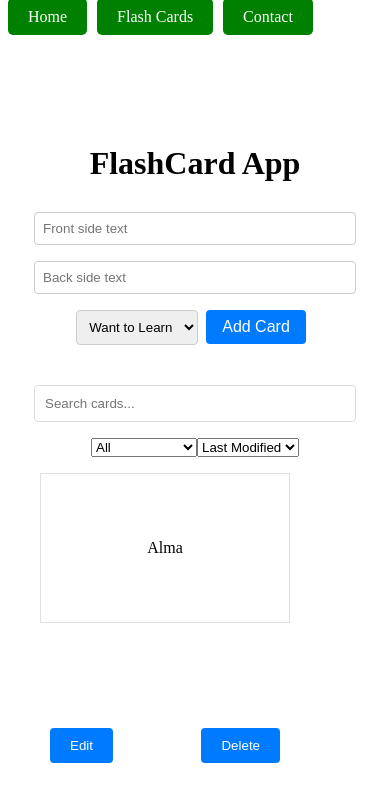
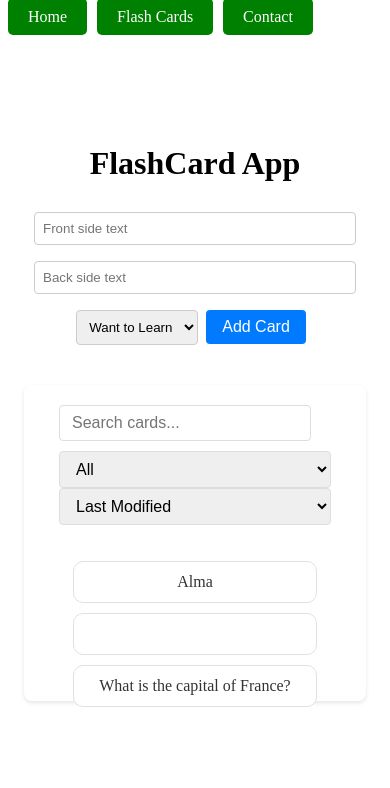
Before and after one commit to bayazidfr/my-first-app, a React (Create React App) app: page /flashcards in a window 390 px wide. Shown: the top 788 px of the page. Built offline with nearby package versions, Linux system fonts and the light colour scheme; data requests are answered from the project's data file.

Commit message:
Improve Error Handling to FlashCardList.js

```diff
--- a/src/components/FlashCardPage/FlashCard.css
+++ b/src/components/FlashCardPage/FlashCard.css
@@ -1,16 +1,24 @@
 .flashcard-container {
   perspective: 1000px;
-  width: 250px;
-  height: 300px;
-  margin: 1rem;
+  width: 100%;
+  max-width: 300px;
+  /* Responsive width */
+  height: 200px;
+  /* Adjusted for better proportion */
+  margin: 1rem auto;
+  /* Centered */
   position: relative;
+  cursor: pointer;
+  /* Indicates interactivity */
+  box-shadow: 0 4px 8px rgba(0, 0, 0, 0.1);
+  /* Subtle shadow for depth */
 }
 
 .flashcard {
-  width: 250px;
-  height: 150px;
+  width: 100%;
+  height: 100%;
   transform-style: preserve-3d;
-  transition: 0.6s;
+  transition: transform 0.6s;
 }
 
 .flashcard.is-flipped {
@@ -25,35 +33,76 @@
   display: flex;
   align-items: center;
   justify-content: center;
-  border: 1px solid #e1e1e1;
-  padding: 15px;
+  border-radius: 10px;
+  /* Rounded corners */
+  padding: 20px;
   box-sizing: border-box;
+  color: #333;
+  /* Darker text for readability */
+  font-size: 1.1em;
+  /* Slightly larger text */
 }
 
 .front {
   background: #ffffff;
+  border: 1px solid #e1e1e1;
 }
 
 .back {
-  background: #f9f9f9;
+  background: #f7f7f7;
+  border: 1px solid #d1d1d1;
   transform: rotateY(180deg);
+  overflow-y: auto;
+  /* Adds scroll for long content */
 }
 
 .card-controls {
   position: absolute;
   bottom: 10px;
   right: 10px;
+  display: none;
+  /* Hidden by default */
+}
+
+.flashcard-container:hover .card-controls {
   display: flex;
   justify-content: space-between;
   width: calc(100% - 20px);
-}
-
-.flashcard-container:hover .card-controls {
-  display: block;
 }
 
 .card-info {
   position: absolute;
   bottom: 10px;
   left: 10px;
+  font-size: 0.8em;
+  /* Smaller text for metadata */
+  color: #666;
+  /* Lighter color for metadata */
 }
+
+button {
+  background-color: #007bff;
+  color: white;
+  border: none;
+  padding: 5px 10px;
+  margin: 0 5px;
+  border-radius: 5px;
+  cursor: pointer;
+  transition: background-color 0.3s;
+}
+
+button:hover {
+  background-color: #0056b3;
+}
+
+@media (max-width: 500px) {
+  .flashcard-container {
+    max-width: 90%;
+    height: auto;
+  }
+
+  .card-side {
+    font-size: 1em;
+    /* Adjust font size for smaller screens */
+  }
+}
--- a/src/components/FlashCardPage/FlashCard.js
+++ b/src/components/FlashCardPage/FlashCard.js
@@ -1,15 +1,38 @@
-import React, { useState } from 'react';
+import React, { useState, useEffect } from 'react';
 import './FlashCard.css';
 
 const FlashCard = ({ card, onEdit, onDelete }) => {
   const [isFlipped, setIsFlipped] = useState(false);
 
+  // Auto-flip back after 3 seconds
+  useEffect(() => {
+    if (isFlipped) {
+      const timer = setTimeout(() => {
+        setIsFlipped(false);
+      }, 3000);
+      return () => clearTimeout(timer);
+    }
+  }, [isFlipped]);
+
   const flipCard = () => {
     setIsFlipped(!isFlipped);
   };
 
+  // Keyboard accessibility for flipping
+  const handleKeyPress = (event) => {
+    if (event.key === 'Enter' || event.key === ' ') {
+      flipCard();
+    }
+  };
+
   return (
-    <div className="flashcard-container" onClick={flipCard} onMouseLeave={() => setIsFlipped(false)}>
+    <div
+      className="flashcard-container"
+      onClick={flipCard}
+      onKeyPress={handleKeyPress}
+      tabIndex={0} // Make div focusable
+      aria-label="Flip card" // Accessibility label
+    >
       <div className={`flashcard ${isFlipped ? 'is-flipped' : ''}`}>
         <div className="card-side front">
           <p>{card.front}</p>
--- /dev/null
+++ b/src/components/FlashCardPage/FlashCardList.css
@@ -0,0 +1,52 @@
+.flashcard-list-container {
+  max-width: 800px;
+  margin: auto;
+  padding: 20px;
+  box-shadow: 0 2px 4px rgba(0, 0, 0, 0.1);
+  border-radius: 8px;
+  background-color: #fff;
+}
+
+.controls {
+  display: flex;
+  justify-content: space-between;
+  align-items: center;
+  margin-bottom: 20px;
+  padding: 0 15px;
+}
+
+.controls input,
+.controls select {
+  padding: 8px 12px;
+  border: 1px solid #ddd;
+  border-radius: 4px;
+  font-size: 16px;
+}
+
+.controls input {
+  flex-grow: 1;
+  margin-right: 10px;
+}
+
+.controls select {
+  min-width: 150px;
+}
+
+.flashcard-list {
+  display: grid;
+  grid-template-columns: repeat(auto-fit, minmax(250px, 1fr));
+  gap: 20px;
+  padding: 0 15px;
+}
+
+@media (max-width: 600px) {
+  .controls {
+    flex-direction: column;
+    align-items: stretch;
+  }
+
+  .controls input {
+    margin-bottom: 10px;
+    margin-right: 0;
+  }
+}
--- a/src/components/FlashCardPage/FlashCardList.js
+++ b/src/components/FlashCardPage/FlashCardList.js
@@ -1,17 +1,28 @@
 import React, { useState, useEffect } from 'react';
 import FlashCard from './FlashCard';
 import axios from 'axios';
+import './FlashCardList.css';
 
 const FlashCardList = () => {
   const [cards, setCards] = useState([]);
   const [searchTerm, setSearchTerm] = useState('');
   const [statusFilter, setStatusFilter] = useState('All');
   const [sortKey, setSortKey] = useState('lastModified');
+  const [isLoading, setIsLoading] = useState(false);
+  const [error, setError] = useState(null);
 
   useEffect(() => {
     const fetchData = async () => {
-      const result = await axios('http://localhost:5000/cards');
-      setCards(result.data.sort((a, b) => new Date(b[sortKey]) - new Date(a[sortKey])));
+      setIsLoading(true);
+      setError(null);
+      try {
+        const response = await axios('http://localhost:5000/cards');
+        const sortedCards = response.data.sort((a, b) => new Date(b[sortKey]) - new Date(a[sortKey]));
+        setCards(sortedCards);
+      } catch (err) {
+        setError('Failed to fetch cards');
+      }
+      setIsLoading(false);
     };
     fetchData();
   }, [sortKey]);
@@ -21,19 +32,30 @@ const FlashCardList = () => {
   };
 
   const handleDelete = async (cardId) => {
+    try {
       await axios.delete(`http://localhost:5000/cards/${cardId}`);
       setCards(cards.filter(card => card.id !== cardId));
+    } catch (err) {
+      setError('Failed to delete card');
+    }
   };
 
-  const filteredCards = cards.filter(card => {
-    return (
+  const filteredCards = cards.filter(card =>
     (card.front.toLowerCase().includes(searchTerm.toLowerCase()) || card.back.toLowerCase().includes(searchTerm.toLowerCase())) &&
     (statusFilter === 'All' || card.status === statusFilter)
   );
-  });
+
+  if (error) {
+    return <div>Error: {error}</div>;
+  }
+
+  if (isLoading) {
+    return <div>Loading...</div>;
+  }
 
   return (
-    <div>
+    <div className="flashcard-list-container">
+      <div className="controls">
         <input type="text" placeholder="Search cards..." onChange={(e) => setSearchTerm(e.target.value)} />
         <select onChange={(e) => setStatusFilter(e.target.value)}>
           <option value="All">All</option>
@@ -43,8 +65,10 @@ const FlashCardList = () => {
         </select>
         <select onChange={(e) => setSortKey(e.target.value)}>
           <option value="lastModified">Last Modified</option>
+          <option value="front">Card Front</option> {/* Added for sorting by card front */}
           {/* Add other sort options here */}
         </select>
+      </div>
       <div className="flashcard-list">
         {filteredCards.map(card => (
           <FlashCard key={card.id} card={card} onEdit={handleEdit} onDelete={handleDelete} />
--- a/src/components/HomePage/HomePage.css
+++ b/src/components/HomePage/HomePage.css
@@ -1,6 +1,8 @@
 .home-container {
   padding: 20px;
   background-color: #f4f4f4;
+  font-family: 'Arial', sans-serif;
+  /* Consider a more modern font */
 }
 
 .intro-section {
@@ -10,6 +12,7 @@
 
 .intro-section h1 {
   font-size: 2.5em;
+  /* Ensure this scales well on smaller screens */
   margin-bottom: 10px;
 }
 
@@ -22,6 +25,8 @@
   margin-top: 20px;
   color: #444;
   line-height: 1.6;
+  text-align: left;
+  /* Improve readability */
 }
 
 .projects-container {
@@ -38,13 +43,21 @@
   padding: 20px;
   background: #fff;
   box-shadow: 0 2px 5px rgba(0, 0, 0, 0.1);
-  text-align: center;
+  text-align: left;
+  /* Align text to the left for better readability */
+  transition: transform 0.3s ease;
+  /* Smooth hover effect */
+}
+
+.project-card:hover {
+  transform: scale(1.03);
+  /* Slight scale on hover for interaction feedback */
 }
 
 .iframe-container {
   overflow: hidden;
+  padding-top: 56.25%;
   /* 16:9 aspect ratio */
-  padding-top: 56.25%;
   position: relative;
 }
 
@@ -75,9 +88,22 @@
   text-decoration: none;
   border-radius: 4px;
   margin-top: 15px;
-  transition: background-color 0.3s;
+  transition: background-color 0.3s, transform 0.3s ease;
 }
 
 .project-link-btn:hover {
   background-color: #0056b3;
+  transform: translateY(-2px);
+  /* Slight lift on hover */
 }
+
+/* Responsive design adjustments */
+@media (max-width: 768px) {
+  .intro-section h1 {
+    font-size: 2em;
+  }
+
+  .project-card {
+    grid-template-columns: 1fr;
+  }
+}
```
Also changed, not shown: db.json (line endings or trailing spaces). Lines whose indentation alone changed are shown as unchanged.
